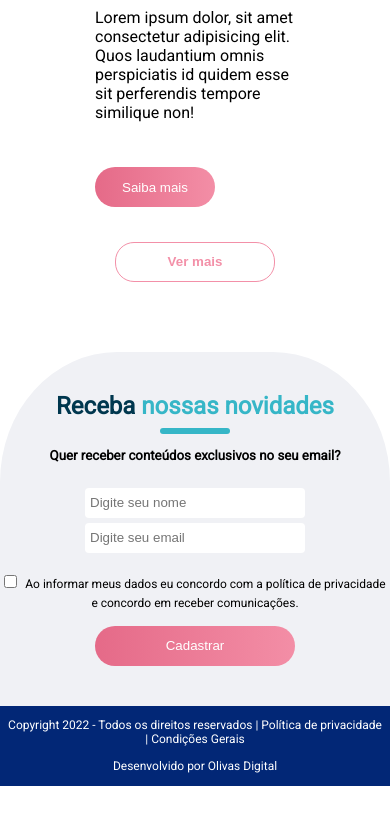
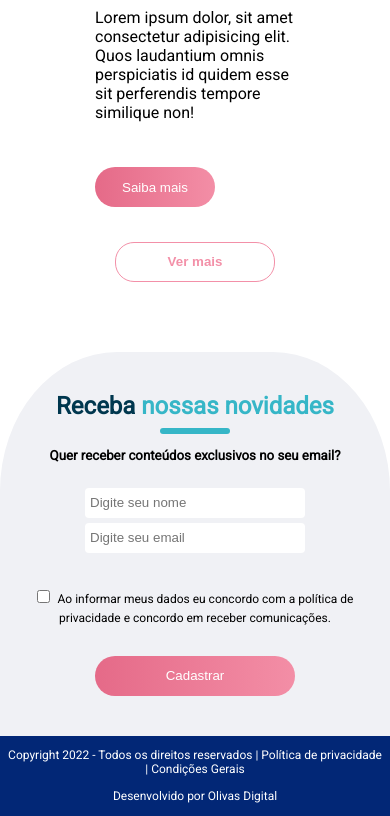
Before and after one commit to PedroLimam/teste-olivas-digital, a React (Create React App) app: page / in a window 390 px wide. Shown: the part 3749-4565 px from the top of the page. Before the commit the page ends 4535 px from the top, so only its background shows below. Built offline with nearby package versions, Linux system fonts and the light colour scheme.

Commit message:
footer: ajuste de design e responsividade

```diff
--- a/src/layouts/Footer/_footer.scss
+++ b/src/layouts/Footer/_footer.scss
@@ -66,6 +66,7 @@
 
     .footer__box-check-direitos{
         margin-bottom: 15px;
+        padding: 15PX;
         input{
             margin-right: 8px;
         }
```
